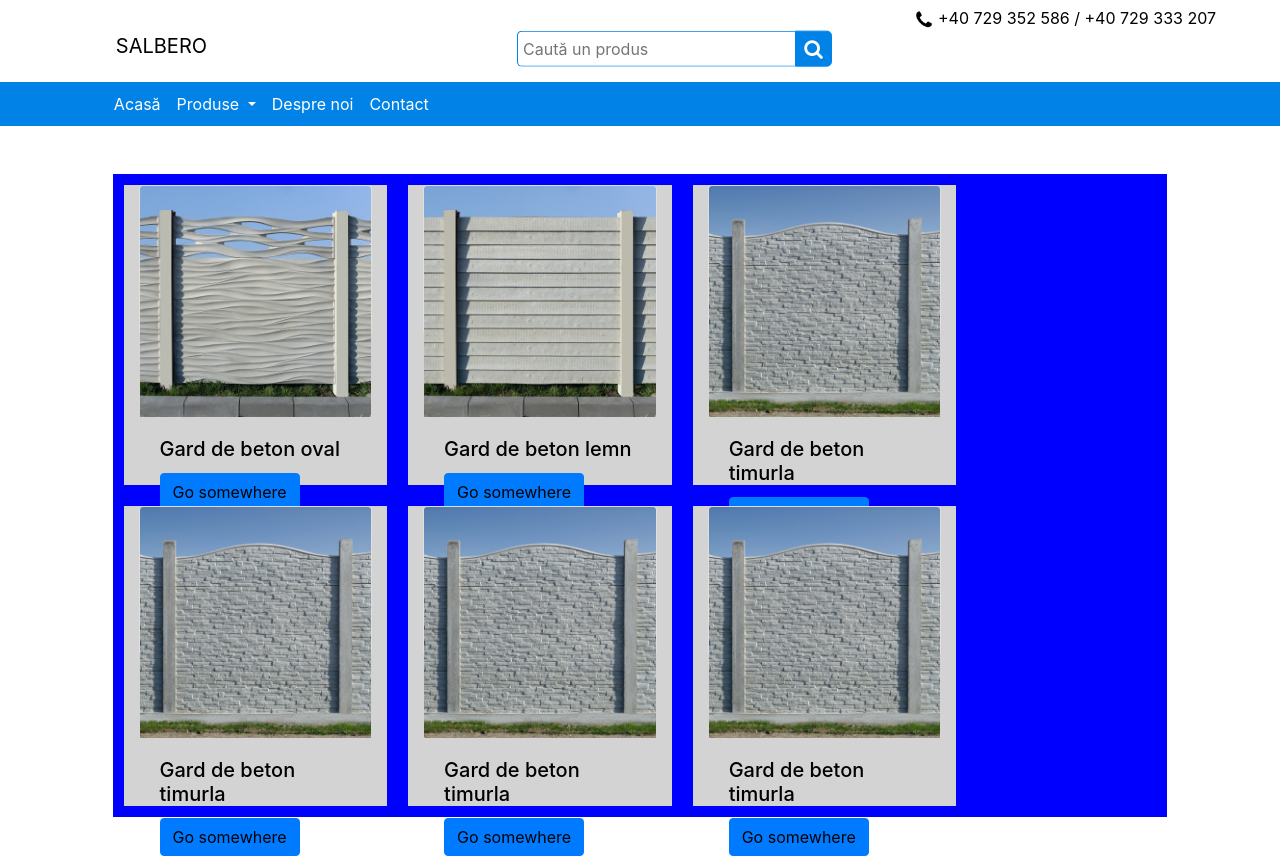
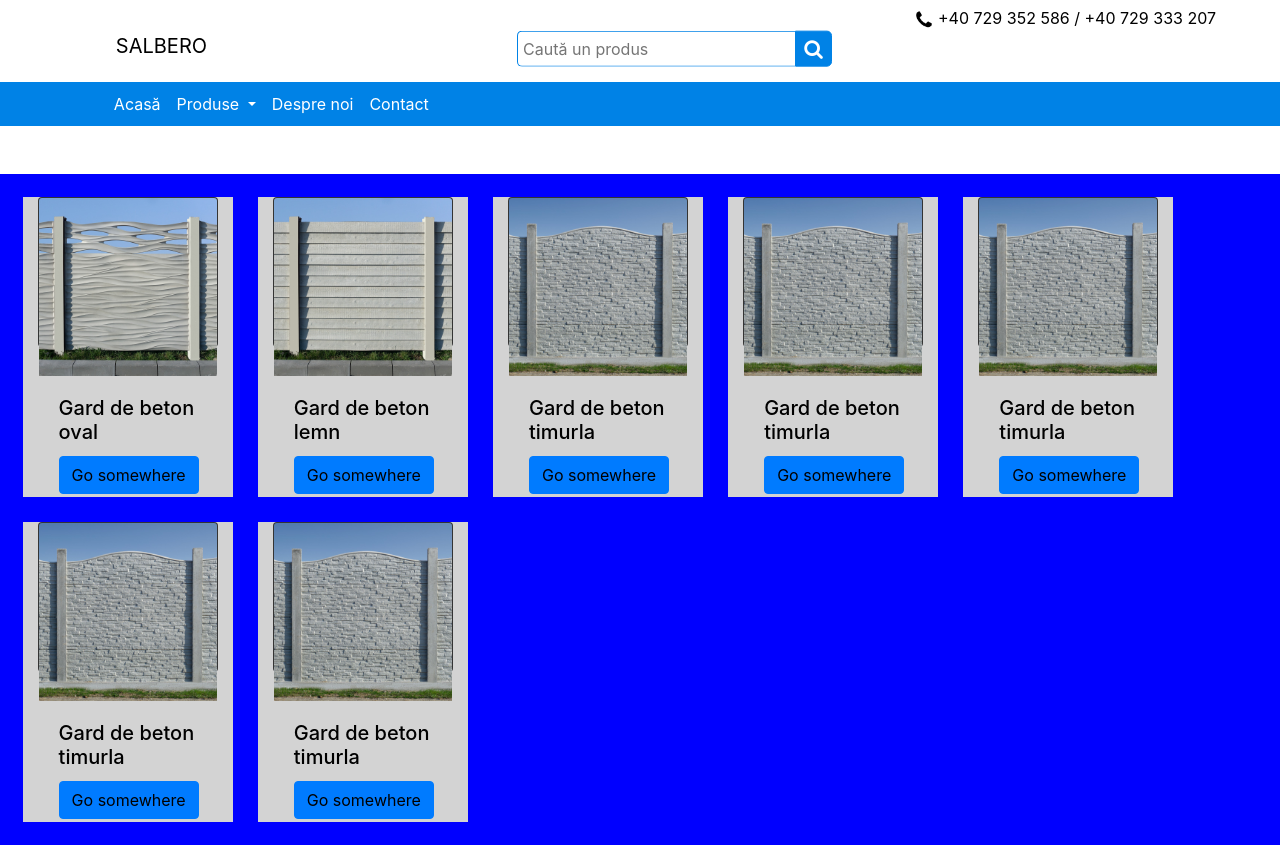
Before and after one commit to razvanmogosanu/Salbero, an Angular app: page /produse in a window 1280 px wide. Shown: the top 858 px of the page. Built offline with nearby package versions, Linux system fonts and the light colour scheme.

Commit message:
Item page works again. Produse style

```diff
--- a/src/app/components/item/item.component.ts
+++ b/src/app/components/item/item.component.ts
@@ -20,12 +20,18 @@ export class ItemComponent implements OnInit {
 
   ngOnInit() {
     const url = this.route.snapshot.url[1];
+    let urlString = url.toString();
+    let x = 0;
+    while (x !== -1){
+      urlString = urlString.replace('%20', ' ');
+      x = urlString.indexOf('%20');
+    }
     for (const produs of listaProduse) {
-        if (produs.name === url.toString()) {
-          this.item = produs;
-          this.images = produs.urlImage;
-          this.selectedImage = this.images[0];
-        }
+      if (produs.name === urlString) {
+        this.item = produs;
+        this.images = produs.urlImage;
+        this.selectedImage = this.images[0];
+      }
     }
   }
 
--- a/src/app/components/produse/produse.component.css
+++ b/src/app/components/produse/produse.component.css
@@ -1,13 +1,16 @@
 .contain{
-    margin-left: 10%;
-    margin-right: 10%;
 }
 .row{
+    height: auto;
+    margin: 0 auto;
+    padding: 10px;
+    position: relative;
 }
 
 .card {
     position: static;
     height: 50%;
+    background-color: #3b3b3b;
 }
 
 /* Center align div*/
@@ -24,10 +27,6 @@
     background-color: lightgray;
 }
 
-img{
-    width: 100%;
-}
-
 a{
     text-decoration: none;
     color: black;
@@ -36,3 +35,7 @@ a{
 h5{
     color: #EF2809;
 }
+
+@media only screen and (min-width: 768px) {
+
+}
--- a/src/app/components/produse/produse.component.html
+++ b/src/app/components/produse/produse.component.html
@@ -1,7 +1,7 @@
 <div class="contain" style="background-color: red">
     <div class="row" style="background-color: blue;">
 
-        <div *ngFor="let Produs of produse" class="col-xl-3 prod">
+        <div *ngFor="let Produs of produse" class="col-xl-2 prod">
             <div class="card">
                 <img class="card-img-top" src="{{Produs.urlImage[0]}}" alt="Card image cap">
 
--- a/src/app/lista_produse.ts
+++ b/src/app/lista_produse.ts
@@ -11,11 +11,14 @@ export const listaProduse: Produs[] = [
         description: 'descriere',  name: 'Gard de beton timurla', details: 'detalii', price: '100 lei/ml' },
 
     { urlImage: ['../../../assets/gard_timurla.jpeg'],
-            description: 'descriere',  name: 'Gard de beton timurla', details: 'detalii', price: '100 lei/ml' },
+        description: 'descriere',  name: 'Gard de beton timurla', details: 'detalii', price: '100 lei/ml' },
 
     { urlImage: ['../../../assets/gard_timurla.jpeg'],
-            description: 'descriere',  name: 'Gard de beton timurla', details: 'detalii', price: '100 lei/ml' },
+        description: 'descriere',  name: 'Gard de beton timurla', details: 'detalii', price: '100 lei/ml' },
 
     { urlImage: ['../../../assets/gard_timurla.jpeg'],
-            description: 'descriere',  name: 'Gard de beton timurla', details: 'detalii', price: '100 lei/ml' },
+        description: 'descriere',  name: 'Gard de beton timurla', details: 'detalii', price: '100 lei/ml' },
+
+    { urlImage: ['../../../assets/gard_timurla.jpeg'],
+        description: 'descriere',  name: 'Gard de beton timurla', details: 'detalii', price: '100 lei/ml' },
 ];
```
